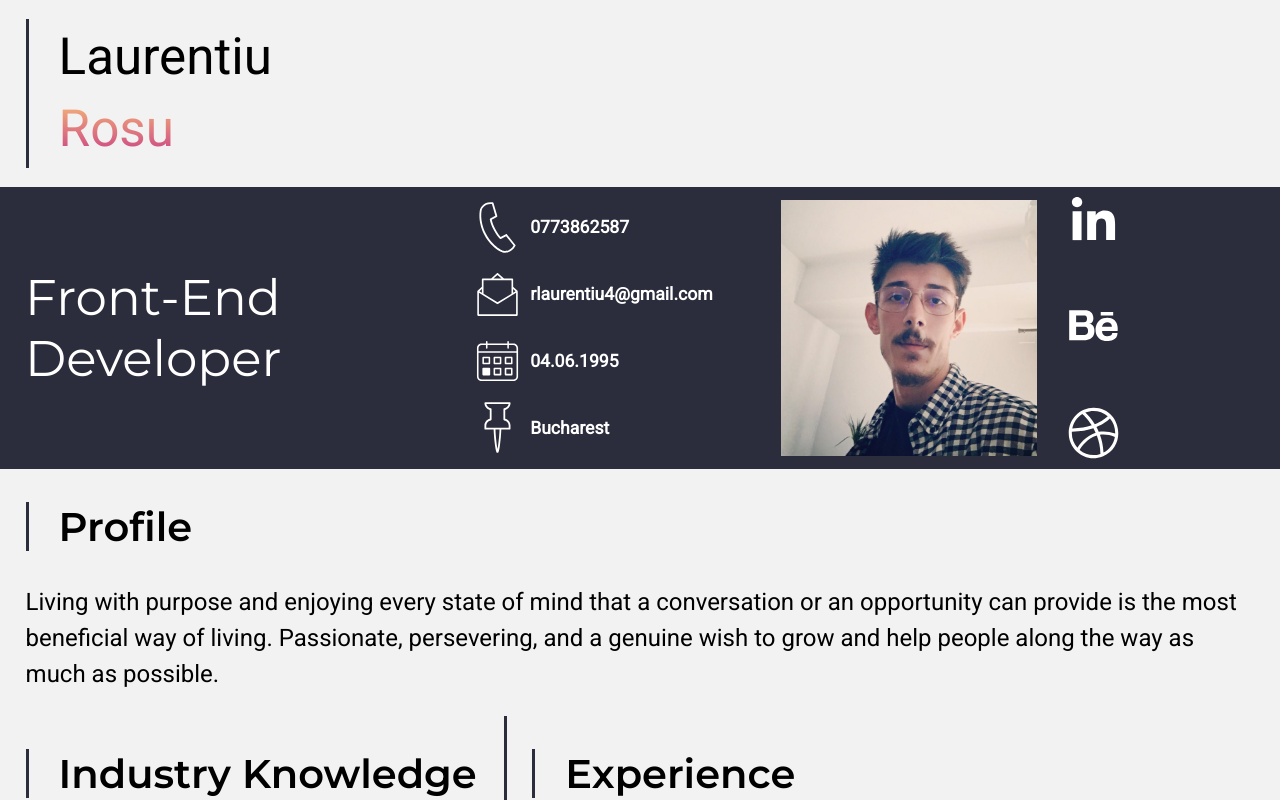
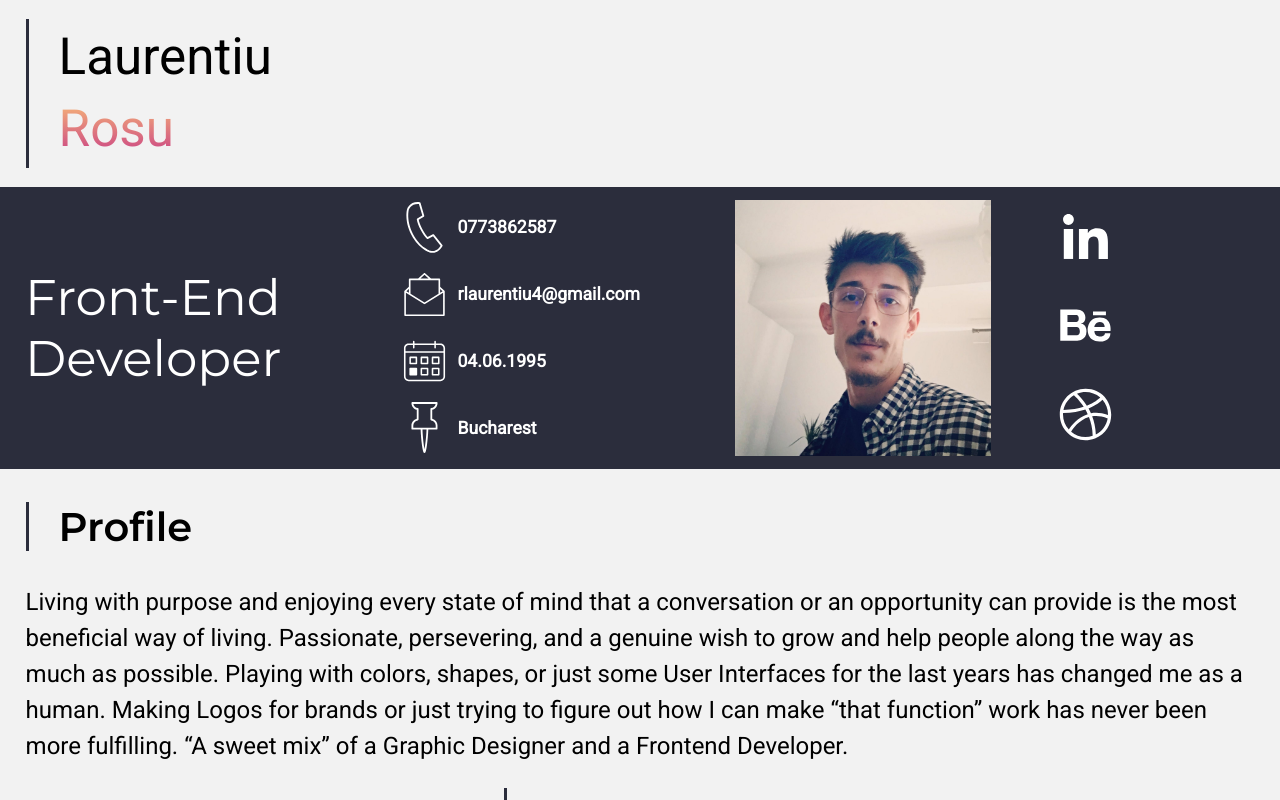
Before and after one commit to rlaurentiu4/laurentiu-rosu_cv_app, a React app: page / in a window 1280 px wide. Shown: the top 800 px of the page. Built offline with nearby package versions, Linux system fonts and the light colour scheme.

Commit message:
Small css fix and React Update
CSS fix for:

src/utilities/userMainInfo.js

ReactJS update

```diff
--- a/src/app.crit.less
+++ b/src/app.crit.less
@@ -119,7 +119,7 @@ a {
             }
         }
 
-        width: 60%;
+        width: 50%;
 
         h3 {
             font-size: 50px;
@@ -139,7 +139,8 @@ a {
         background: unset;
     }
 
-    width: 27vw;
+    margin: 0 2vw;
+    width: 25vw;
     height: 32vh;
     background: linear-gradient(-45deg, #FFCD76, #C02887, #FFCD76, #C02887);
     background-size: 400% 400%;
@@ -175,20 +176,20 @@ a {
         flex-direction: unset;
     }
 
+    margin: 0 0.5vw;
     display: flex;
     flex-direction: column;
 
 }
 
 .social_icon {
+    @media (max-width: 768px) {
+        width: 50%;
+        margin: 1vh 0;
+    }
 
     width: 25%;
-    margin: 25px 25px;
-
-    @media (max-width: 768px) {
-        width: 50%;
-    }
-
+    margin: 15px 30px;
 }
 
 
--- a/src/utilities/userMainInfo.js
+++ b/src/utilities/userMainInfo.js
@@ -95,7 +95,7 @@ const laurentiu = new UserMainInfo(
   ProfilePic,
   '',
   [
-    'Living with purpose and enjoying every state of mind that a conversation or an opportunity can provide is the most beneficial way of living. Passionate, persevering, and a genuine wish to grow and help people along the way as much as possible.',
+    'Living with purpose and enjoying every state of mind that a conversation or an opportunity can provide is the most beneficial way of living. Passionate, persevering, and a genuine wish to grow and help people along the way as much as possible. Playing with colors, shapes, or just some User Interfaces for the last years has changed me as a human. Making Logos for brands or just trying to figure out how I can make “that function” work has never been more fulfilling. “A sweet mix” of a Graphic Designer and a Frontend Developer.',
   ],
   'https://www.linkedin.com/in/lauren%C8%9Biu-ro%C8%99u-4799a6a8/',
   'https://www.behance.net/laurentiurosu',
```
Also changed, not shown: package.json (+6 -6 lines), 3 other files (tests, documents, lock files or other folders).
